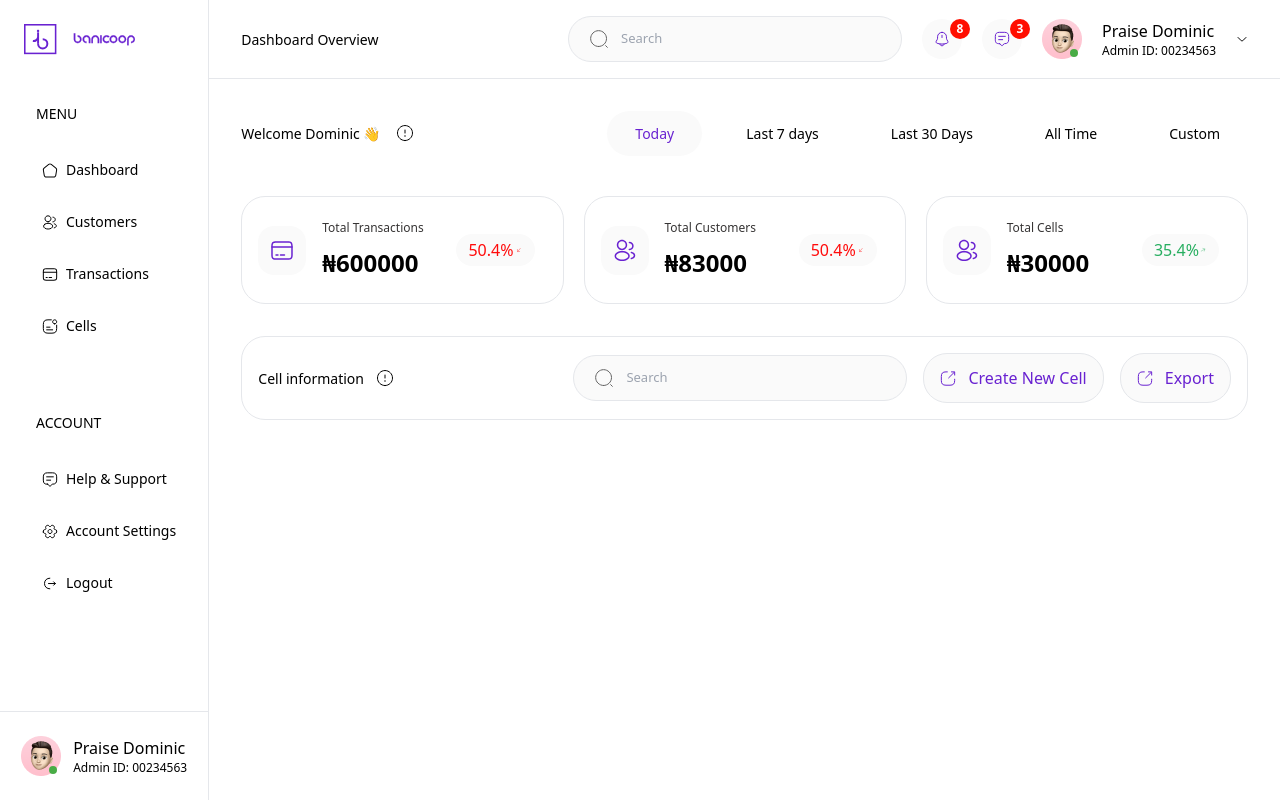
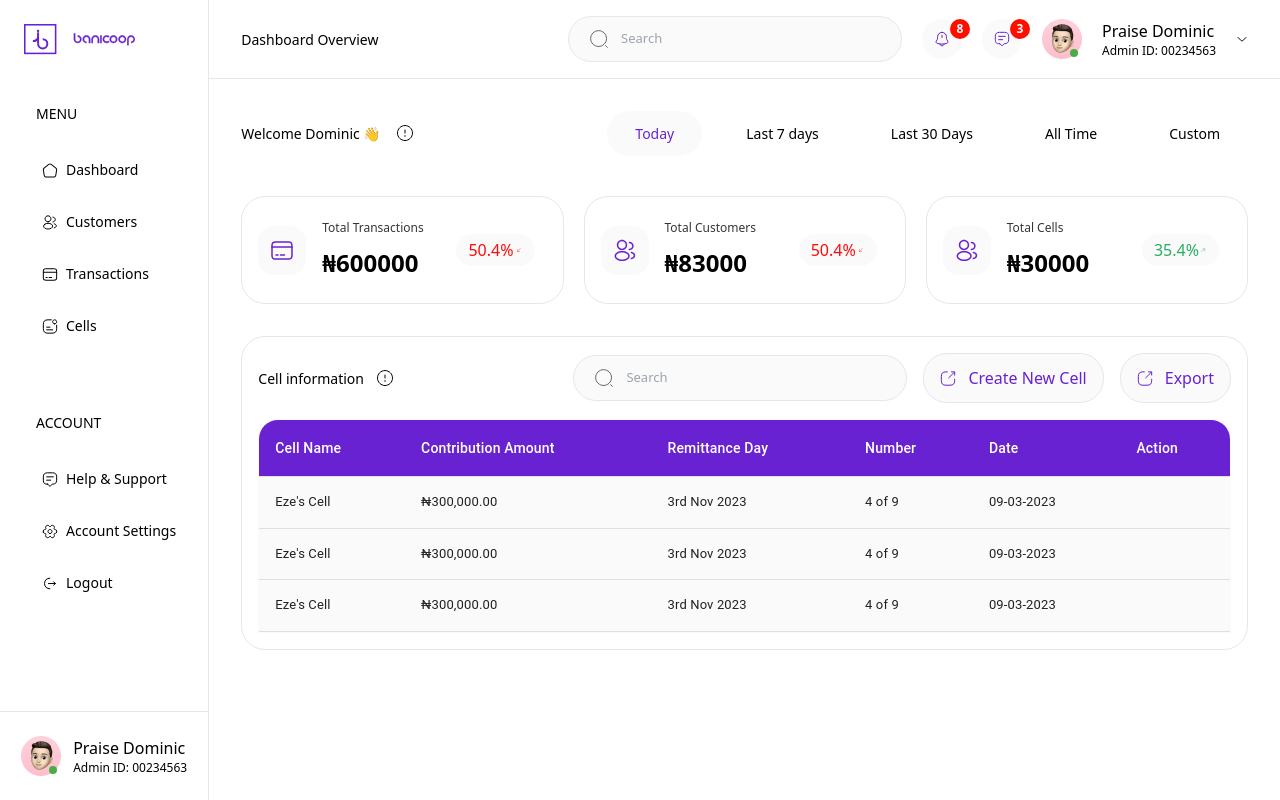
Before and after one commit to Banicoop/admin, a React (Create React App) app: page /cells in a window 1280 px wide. Built offline with nearby package versions, Linux system fonts and the light colour scheme.

Commit message:
table component

```diff
--- a/package.json
+++ b/package.json
@@ -3,6 +3,9 @@
   "version": "0.1.0",
   "private": true,
   "dependencies": {
+    "@emotion/react": "^11.13.3",
+    "@emotion/styled": "^11.13.0",
+    "@mui/material": "^6.1.5",
     "@testing-library/jest-dom": "^5.17.0",
     "@testing-library/react": "^13.4.0",
     "@testing-library/user-event": "^13.5.0",
--- /dev/null
+++ b/src/components/BasicTable.tsx
@@ -0,0 +1,42 @@
+import { Table, TableContainer, TableHead, TableRow, TableCell, TableBody } from '@mui/material';
+import React, { FC } from 'react';
+
+interface ITbale {
+  headcells: any;
+  tableData: any;
+}
+
+const BasicTable:FC<ITbale> = ({headcells, tableData}) => {
+  return (
+    <TableContainer sx={{ boxShadow: "none", border: '1px solid #fafafa', borderRadius: '20px 20px 0 0'}}>
+      <Table>
+        <TableHead>
+          <TableRow sx={{ backgroundColor: '#6922D1', color: '#fff' }}>
+          {headcells?.map((data: any, i: any) => (
+							<TableCell key={i} sx={{ fontWeight: 500, fontSize: 14, color: '#fff' }}>
+								{data?.name}
+							</TableCell>
+						))}
+          </TableRow>
+        </TableHead>
+
+        <TableBody sx={{ backgroundColor: '#fafafa', color: '#000' }}>
+        {tableData?.map((row: any, rowIndex: any) => (
+						<TableRow key={rowIndex}>
+							{headcells?.map((col: any, colIndex: any) => (
+								<TableCell align="left" key={colIndex} sx={{ fontWeight: 400, fontSize: 13 }}>
+									{
+										row[col.key]
+									}
+								</TableCell>
+							))}
+
+						</TableRow>
+					))}
+        </TableBody>
+      </Table>
+    </TableContainer>
+  )
+}
+
+export default BasicTable;
--- a/src/pages/cells/Cells.tsx
+++ b/src/pages/cells/Cells.tsx
@@ -2,11 +2,52 @@ import React from 'react'
 import Info from '../../components/Info';
 import Search from '../../components/Search';
 import ExportBtn from '../../components/ExportBtn';
+import BasicTable from '../../components/BasicTable';
+
+
+const headcells = [
+  {
+    key: "cellName",
+    name: "Cell Name",
+  },
+  {
+    key: "amount",
+    name: "Contribution Amount",
+  },
+  {
+    key: "day",
+    name: "Remittance Day",
+  },
+  {
+    key: "num",
+    name: "Number",
+  },
+  {
+    key: "date",
+    name: "Date",
+  },
+  {
+    key: "action",
+    name: "Action",
+  },
+]
+
+const tableData = Array(3)
+.fill("")
+.map((_, i) => ({
+  cellName: "Eze's Cell",
+  amount: "₦300,000.00",
+  day: "3rd Nov 2023",
+  num: '4 of 9',
+  date: "09-03-2023",
+  action: '',
+  id: `row_${i}`,
+}));
 
 const Cells = () => {
   return (
     <div className="px-8">
-      <div className='flex items-center border-[1px] rounded-3xl gap-4 p-4 w-full'>
+      <div className='flex flex-col border-[1px] rounded-3xl gap-4 p-4 w-full'>
         <div className="flex justify-between items-center w-full">
           <Info/>
 
@@ -16,8 +57,8 @@ const Cells = () => {
             <ExportBtn text='Export' onClick={() => {}}/>
           </div>
         </div>
+        <BasicTable headcells={headcells} tableData={tableData}/>
       </div>
-
     </div>
   )
 }
--- a/src/sections/TableSection.tsx
+++ /dev/null
@@ -1,9 +0,0 @@
-import React from 'react'
-
-const TableSection = () => {
-  return (
-    <div>TableSection</div>
-  )
-}
-
-export default TableSection;
```
Also changed, not shown: 1 other file (tests, documents, lock files or other folders).
